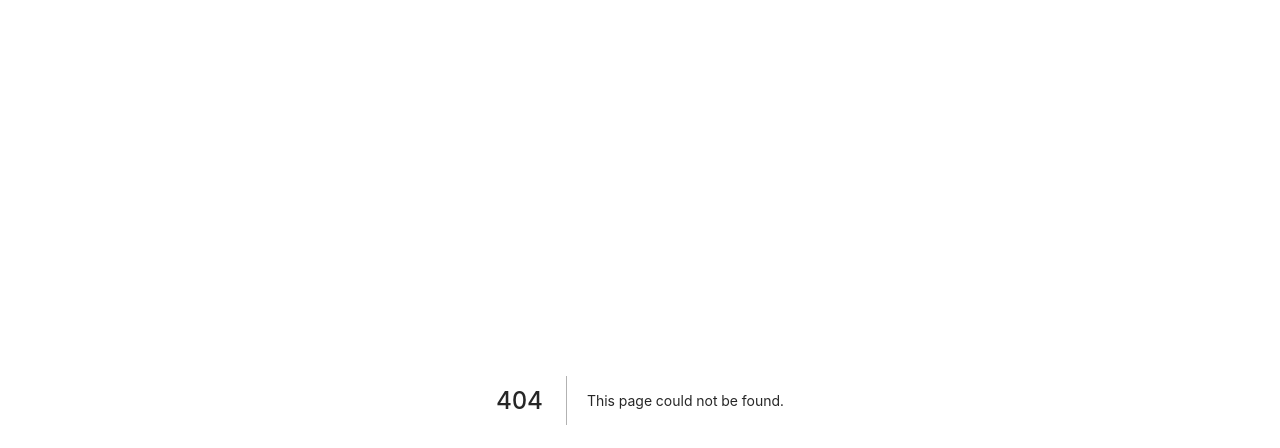
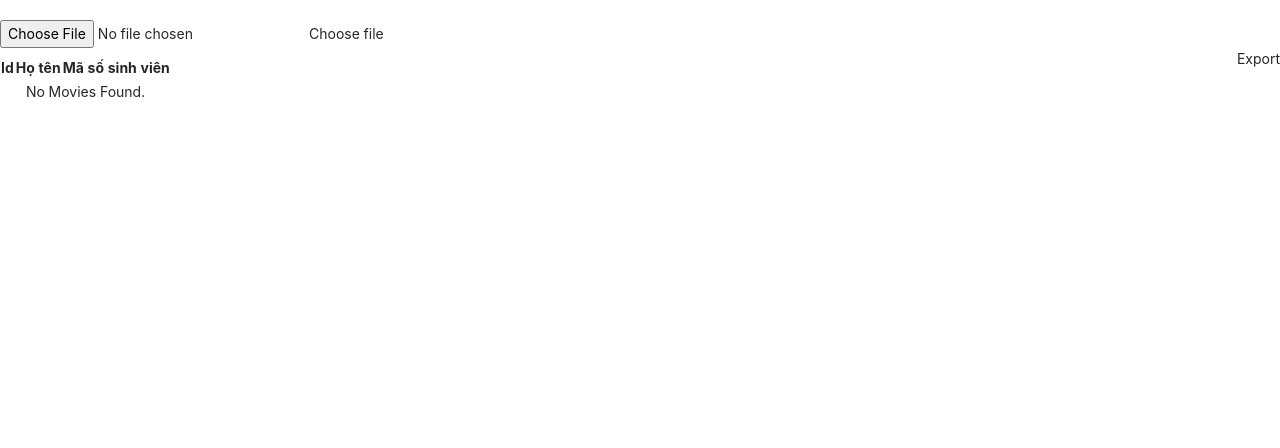
Before and after one commit to minhtriet2903/TDMU_ITCLUB_WEB, a Next.js app: page /RankingTable in a window 1280 px wide. Before the commit this address had no page. Shown: the top 448 px of the page. Built offline with nearby package versions, Linux system fonts and the light colour scheme.

Commit message:
read file excel (not yet)

```diff
--- a/package.json
+++ b/package.json
@@ -27,7 +27,8 @@
     "react-dom": "18.2.0",
     "react-scripts": "^5.0.1",
     "react-slideshow-image": "^4.0.5",
-    "uuid": "^9.0.0"
+    "uuid": "^9.0.0",
+    "xlsx": "^0.18.5"
   },
   "devDependencies": {
     "autoprefixer": "^10.4.12",
--- /dev/null
+++ b/pages/RankingTable/index.js
@@ -0,0 +1,15 @@
+import React from 'react';
+import ReactDOM from 'react-dom/client';
+import App from '../../src/components/ExcelTable/App';
+
+const Excel = () => {
+  return (
+    <React.StrictMode>
+      <App />
+    </React.StrictMode>
+  )
+};
+export default Excel;
+// If you want to start measuring performance in your app, pass a function
+// to log results (for example: reportWebVitals(console.log))
+// or send to an analytics endpoint. Learn more: https://bit.ly/CRA-vitals
--- /dev/null
+++ b/src/components/ExcelTable/App.js
@@ -0,0 +1,12 @@
+import React from "react";
+import HomeComponent from "./components/home.component";
+
+function App() {
+  return (
+    <main>
+        <HomeComponent />
+    </main>
+  );
+}
+
+export default App;
--- /dev/null
+++ b/src/components/ExcelTable/components/home.component.jsx
@@ -0,0 +1,95 @@
+import React, { useState } from "react";
+import { read, utils, writeFile } from 'xlsx';
+
+const HomeComponent = () => {
+    const [movies, setMovies] = useState([]);
+
+    const handleImport = ($event) => {
+        const files = $event.target.files;
+        if (files.length) {
+            const file = files[0];
+            const reader = new FileReader();
+            reader.onload = (event) => {
+                const wb = read(event.target.result);
+                const sheets = wb.SheetNames;
+
+                if (sheets.length) {
+                    const rows = utils.sheet_to_json(wb.Sheets[sheets[0]]);
+                    setMovies(rows)
+                }
+            }
+            reader.readAsArrayBuffer(file);
+        }
+    }
+
+    const handleExport = () => {
+        const headings = [[
+            'Họ tên',
+            'Mã số sinh viên'
+        ]];
+        const wb = utils.book_new();
+        const ws = utils.json_to_sheet([]);
+        utils.sheet_add_aoa(ws, headings);
+        utils.sheet_add_json(ws, movies, { origin: 'A2', skipHeader: true });
+        utils.book_append_sheet(wb, ws, 'Report');
+        writeFile(wb, 'Movie Report.xlsx');
+    }
+
+    return (
+        <>
+            <div className="row mb-2 mt-5">
+                <div className="col-sm-6 offset-3">
+                    <div className="row">
+                        <div className="col-md-6">
+                            <div className="input-group">
+                                <div className="custom-file">
+                                    <input type="file" name="file" className="custom-file-input" id="inputGroupFile" required onChange={handleImport}
+                                        accept=".csv, application/vnd.openxmlformats-officedocument.spreadsheetml.sheet, application/vnd.ms-excel"/>
+                                    <label className="custom-file-label" htmlFor="inputGroupFile">Choose file</label>
+                                </div>
+                            </div>
+                        </div>
+                        <div className="col-md-6">
+                            <button onClick={handleExport} className="btn btn-primary float-right">
+                                Export <i className="fa fa-download"></i>
+                            </button>
+                        </div>
+                    </div>
+                </div>
+            </div>
+            <div className="row">
+                <div className="col-sm-6 offset-3">
+                    <table className="table">
+                        <thead>
+                            <tr>
+                                <th scope="col">Id</th>
+                                <th scope="col">Họ tên</th>
+                                <th scope="col">Mã số sinh viên</th>
+                            </tr>
+                        </thead>
+                        <tbody>
+                                {
+                                    movies.length
+                                    ?
+                                    movies.map((movie, index) => (
+                                        <tr key={index}>
+                                            <th scope="row">{ index + 1 }</th>
+                                            <td>{ movie.name }</td>
+                                            <td>{ movie.mssv }</td>
+                                        </tr>
+                                    ))
+                                    :
+                                    <tr>
+                                        <td colSpan="5" className="text-center">No Movies Found.</td>
+                                    </tr>
+                                }
+                        </tbody>
+                    </table>
+                </div>
+            </div>
+        </>
+
+    );
+};
+
+export default HomeComponent;
```
Also changed, not shown: 1 other file (tests, documents, lock files or other folders).
